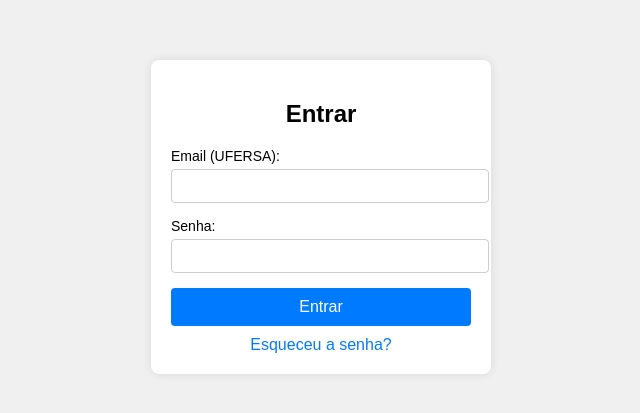
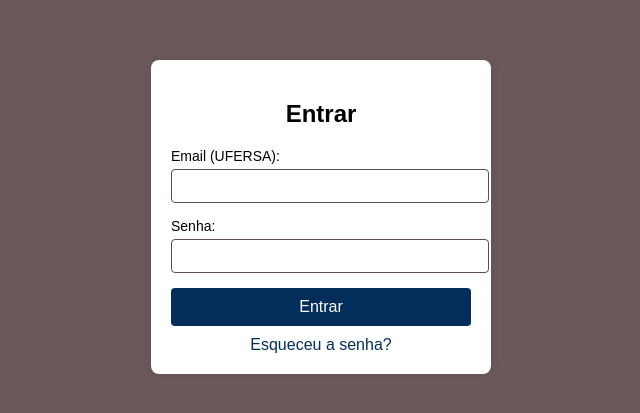
Before and after one commit to brunopaiva1/formulario-CAD, a plain HTML site: page login.html in a window 1280 px wide. Shown: the part 183-596 px from the top of the page, without its empty margins (319-959 px from the left). Drawn offline with Linux system fonts and the light colour scheme.

Commit message:
change color

```diff
--- a/login.html
+++ b/login.html
@@ -11,7 +11,7 @@
             justify-content: center;
             align-items: center;
             height: 100vh;
-            background-color: #f0f0f0;
+            background-color: #6b5959;
             margin: 0;
         }
 
@@ -42,19 +42,19 @@
             width: 100%;
             padding: 8px;
             font-size: 14px;
-            border: 1px solid #ccc;
+            border: 1px solid #5f4c4c;
             border-radius: 4px;
         }
 
         .input-group input:focus {
-            border-color: #007BFF;
+            border-color: #032e5c;
             outline: none;
         }
 
         .btn {
             width: 100%;
             padding: 10px;
-            background-color: #007BFF;
+            background-color: #032e5c;
             color: white;
             font-size: 16px;
             border: none;
@@ -63,7 +63,7 @@
         }
 
         .btn:hover {
-            background-color: #0056b3;
+            background-color: #032e5c;
         }
 
         .forgot-password {
@@ -72,7 +72,7 @@
         }
 
         .forgot-password a {
-            color: #007BFF;
+            color: #032e5c;
             text-decoration: none;
         }
 
```
